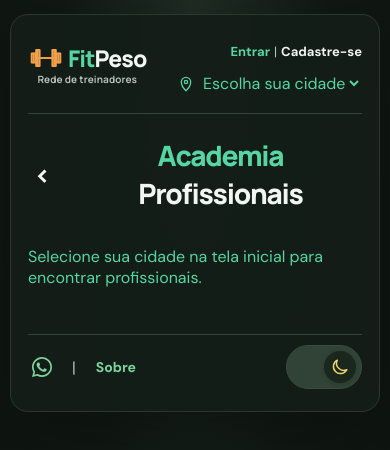
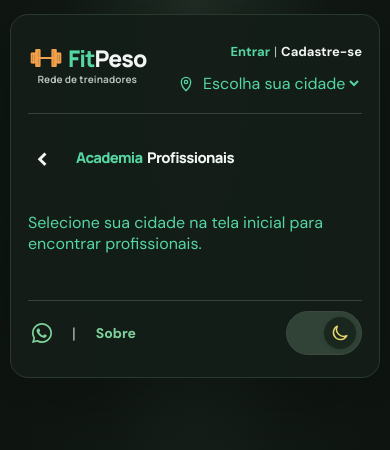
Before and after one commit to albertoapr/calculadoraimc, a Vue app: page /profissionais in a window 390 px wide. Shown: the top 450 px of the page. Built offline with nearby package versions, Linux system fonts and the light colour scheme.

Commit message:
Manter título da academia responsivo em uma linha

```diff
--- a/src/views/layout/PageHeader.vue
+++ b/src/views/layout/PageHeader.vue
@@ -106,15 +106,34 @@ const {
 <style scoped>
 .academy-page-title {
   margin-bottom: 0;
+  flex-wrap: nowrap;
+  gap: 6px;
+  width: 100%;
+  min-width: 0;
 }
 .academy-page-brand {
   display: inline-flex;
   align-items: baseline;
-  justify-content: center;
-  flex-wrap: wrap;
+  justify-content: flex-start;
+  flex-wrap: nowrap;
   column-gap: 0.3em;
   row-gap: 0;
   min-width: 0;
+  flex: 1 1 auto;
+  white-space: nowrap;
+  overflow: hidden;
+  text-overflow: ellipsis;
+  font-size: clamp(11px, 3.8vw, 30px);
+  letter-spacing: -0.045em;
+}
+.academy-page-brand .brand-fit,
+.academy-page-brand .brand-peso {
+  white-space: nowrap;
+}
+.academy-page-brand .brand-peso {
+  min-width: 0;
+  overflow: hidden;
+  text-overflow: ellipsis;
 }
 .academy-page-neighborhood {
   margin: 2px auto 12px;
```
